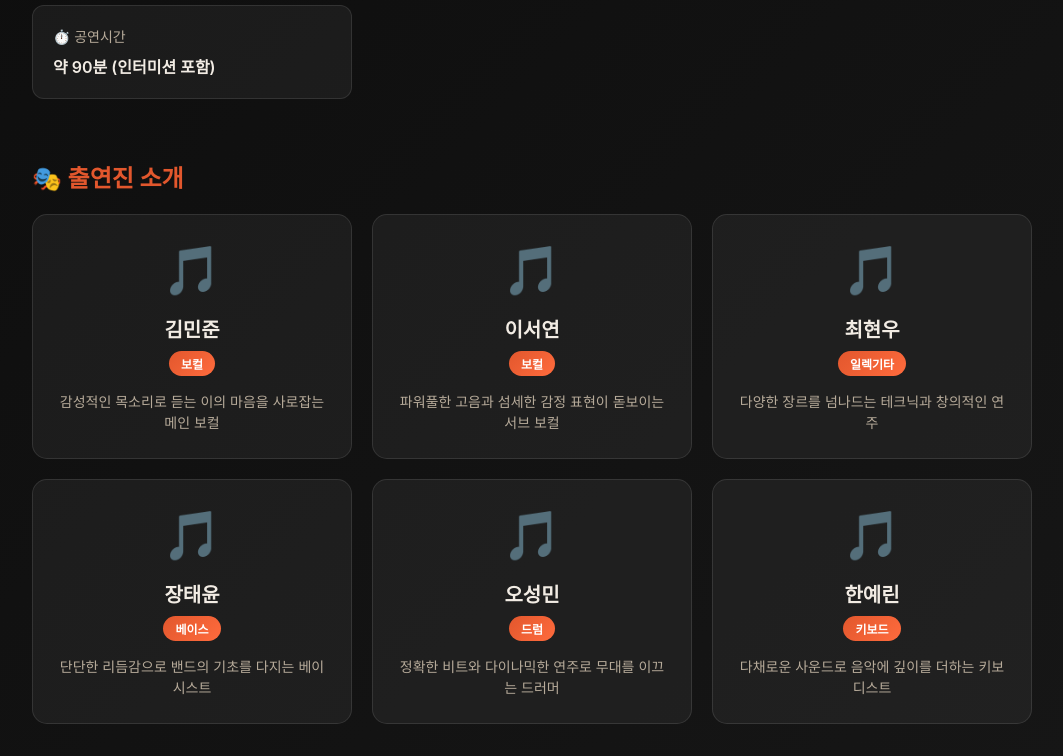
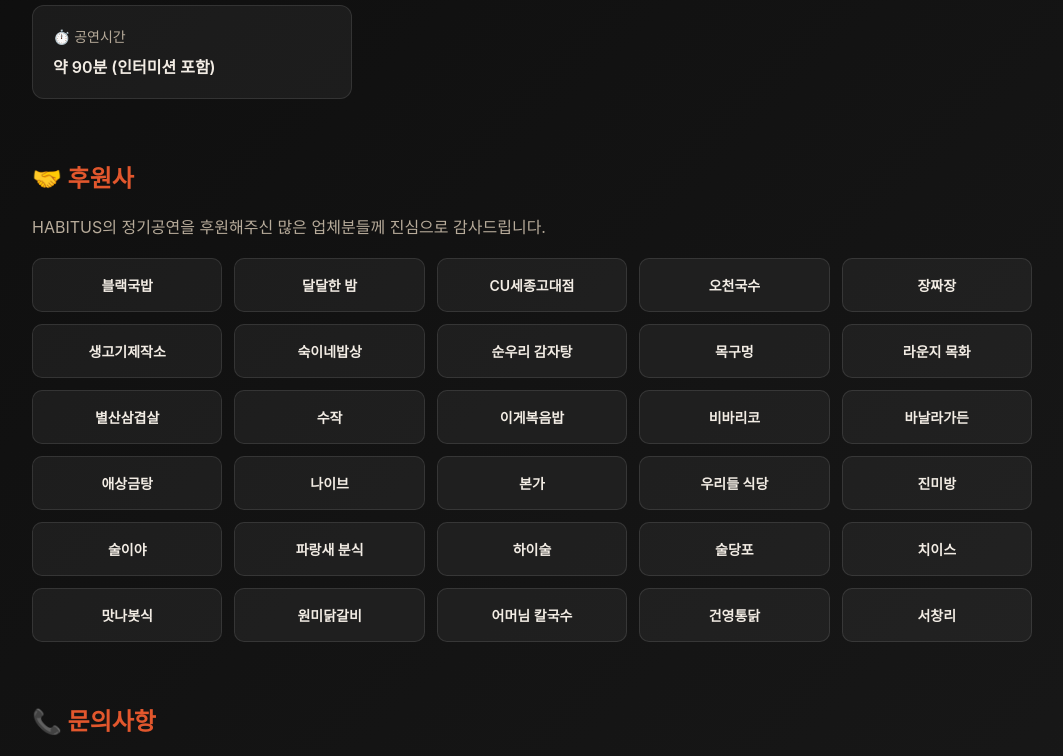
Before and after one commit to BBIYAKYEE7/habitus, a React (Create React App) app: page /concert-info in a window 1280 px wide. Shown: the part 740-1496 px from the top of the page, without its empty margins (108-1171 px from the left). Built offline with nearby package versions, Linux system fonts and the light colour scheme; a web font is replaced by a local one.

Commit message:
후완사 수정

```diff
--- a/src/ConcertInfoPage.css
+++ b/src/ConcertInfoPage.css
@@ -161,19 +161,20 @@
 
 .sponsors-grid {
   display: grid;
-  grid-template-columns: repeat(auto-fit, minmax(200px, 1fr));
-  gap: 15px;
+  grid-template-columns: repeat(auto-fit, minmax(180px, 1fr));
+  gap: 12px;
 }
 
 .sponsor-item {
   background: rgba(255, 255, 255, 0.05);
-  padding: 20px;
+  padding: 16px 12px;
   border-radius: 10px;
   border: 1px solid rgba(255, 255, 255, 0.1);
   text-align: center;
   font-weight: 600;
   color: #f2ece4;
   transition: all 0.3s ease;
+  font-size: 14px;
 }
 
 .sponsor-item:hover {
@@ -237,7 +238,8 @@
   }
 
   .sponsors-grid {
-    grid-template-columns: repeat(auto-fit, minmax(150px, 1fr));
+    grid-template-columns: repeat(auto-fit, minmax(140px, 1fr));
+    gap: 10px;
   }
 
   .performer-card {
--- a/src/ConcertInfoPage.js
+++ b/src/ConcertInfoPage.js
@@ -5,17 +5,13 @@
 
 const ConcertInfoPage = () => {
   const sponsors = [
-    "블랙코일", "올팸의 밤", "CUNIS고대점",
-    "호치국수", "잠재정", "썩고기지전소"
-  ];
-
-  const performers = [
-    { name: "김민준", role: "보컬", description: "감성적인 목소리로 듣는 이의 마음을 사로잡는 메인 보컬" },
-    { name: "이서연", role: "보컬", description: "파워풀한 고음과 섬세한 감정 표현이 돋보이는 서브 보컬" },
-    { name: "최현우", role: "일렉기타", description: "다양한 장르를 넘나드는 테크닉과 창의적인 연주" },
-    { name: "장태윤", role: "베이스", description: "단단한 리듬감으로 밴드의 기초를 다지는 베이시스트" },
-    { name: "오성민", role: "드럼", description: "정확한 비트와 다이나믹한 연주로 무대를 이끄는 드러머" },
-    { name: "한예린", role: "키보드", description: "다채로운 사운드로 음악에 깊이를 더하는 키보디스트" }
+    "블랙국밥", "달달한 밤", "CU세종고대점",
+    "오천국수", "장짜장", "생고기제작소",
+    "숙이네밥상", "순우리 감자탕",
+    "목구멍", "라운지 목화", "별산삼겹살", "수작", "이게복음밥",
+    "비바리코", "바날라가든", "애상금탕", "나이브", "본가", "우리들 식당",
+    "진미방", "술이야", "파랑새 분식", "하이술", "술당포", "치이스",
+    "맛나봇식", "원미닭갈비", "어머님 칼국수", "건영통닭", "서창리"
   ];
 
   return (
@@ -52,24 +48,9 @@
               </div>
             </div>
           </div>
-
-          <div className="performers-section">
-            <h2>🎭 출연진 소개</h2>
-            <div className="performers-grid">
-              {performers.map((performer, index) => (
-                <div key={index} className="performer-card">
-                  <div className="performer-avatar">🎵</div>
-                  <h3>{performer.name}</h3>
-                  <span className="performer-role">{performer.role}</span>
-                  <p>{performer.description}</p>
-                </div>
-              ))}
-            </div>
-          </div>
-
           <div className="sponsors-section">
             <h2>🤝 후원사</h2>
-            <p className="sponsors-intro">HABITUS의 정기공연을 후원해주신 분들께 감사드립니다.</p>
+            <p className="sponsors-intro">HABITUS의 정기공연을 후원해주신 많은 업체분들께 진심으로 감사드립니다.</p>
             <div className="sponsors-grid">
               {sponsors.map((sponsor, index) => (
                 <div key={index} className="sponsor-item">
```
